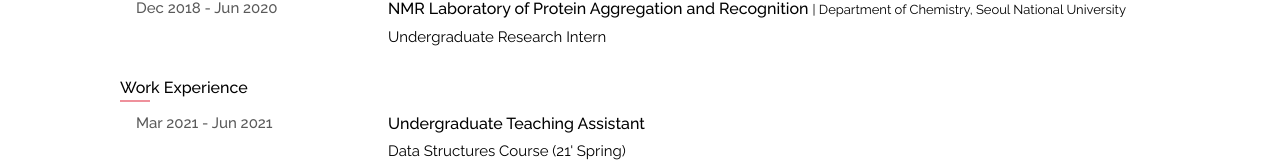
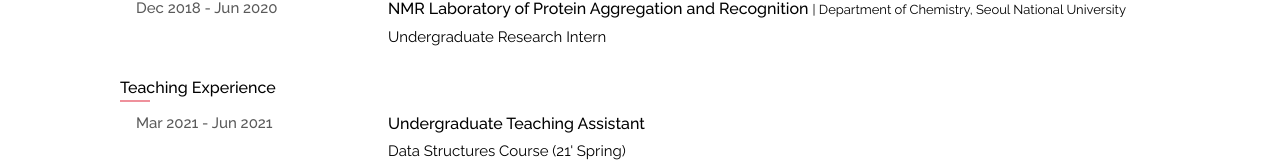
Before and after one commit to jiyewise/homepage, a React (Create React App) app: page / in a window 1280 px wide. Shown: the part 733-899 px from the top of the page. Built offline with nearby package versions, Linux system fonts and the light colour scheme; the HTML template or start-up script is replaced by a standard one; a web font is replaced by a local one.

Commit message:
work to teaching exp

```diff
--- a/src/Intro/Intro.jsx
+++ b/src/Intro/Intro.jsx
@@ -323,7 +323,7 @@ export const Intro = (props) => {
                         {
                             fontWeight: "500",
                         }
-                    }>Work Experience
+                    }>Teaching Experience
                     </Typography>
                         <ListItem className="listitem" style={
                             {
```
